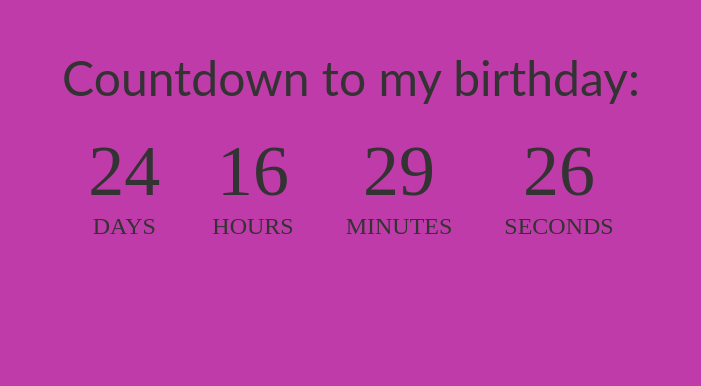
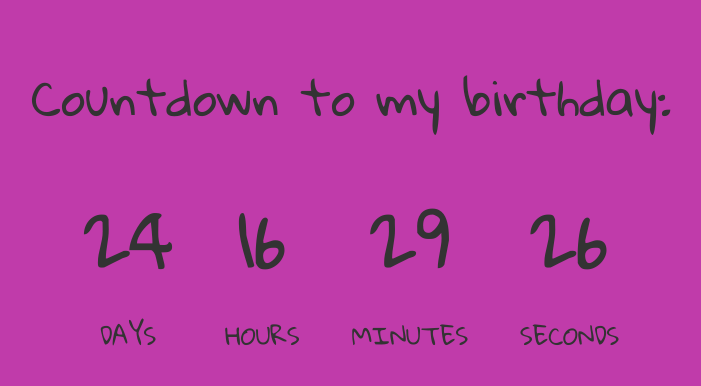
Before and after one commit to ZainabAlexander/javaScript_challenges, a plain HTML site: page challenge 4/index.html in a window 1280 px wide. Shown: the part 201-587 px from the top of the page, without its empty margins (289-990 px from the left). Drawn offline with Linux system fonts and the light colour scheme.

Commit message:
added styling to challenge 4 and updated readme

```diff
--- a/challenge 4/css/style.css
+++ b/challenge 4/css/style.css
@@ -16,7 +16,7 @@
 
   h1 {
     font-weight: normal;
-    font-family: 'lato',sans-serif;
+    font-family: 'Gloria Hallelujah', cursive;
     font-size: 3em;
   }
 
@@ -26,9 +26,11 @@
     list-style-type: none;
     padding: 1em;
     text-transform: uppercase;
+    font-family: 'Gloria Hallelujah', cursive;
   }
 
   li span {
+    font-family: 'Gloria Hallelujah', cursive;
     display: block;
     font-size: 4.5rem;
   }
--- a/challenge 4/index.html
+++ b/challenge 4/index.html
@@ -6,6 +6,7 @@
     <title>Countdown Timer</title>
     <meta name="viewport" content="width=device-width, initial-scale=1">
     <link rel="stylesheet" type="text/css" media="screen" href="css/style.css" />
+    <link href="https://fonts.googleapis.com/css?family=Gloria+Hallelujah" rel="stylesheet">
     <script src="js/main.js"></script>
 </head>
 <body>
```
Also changed, not shown: 1 other file.
